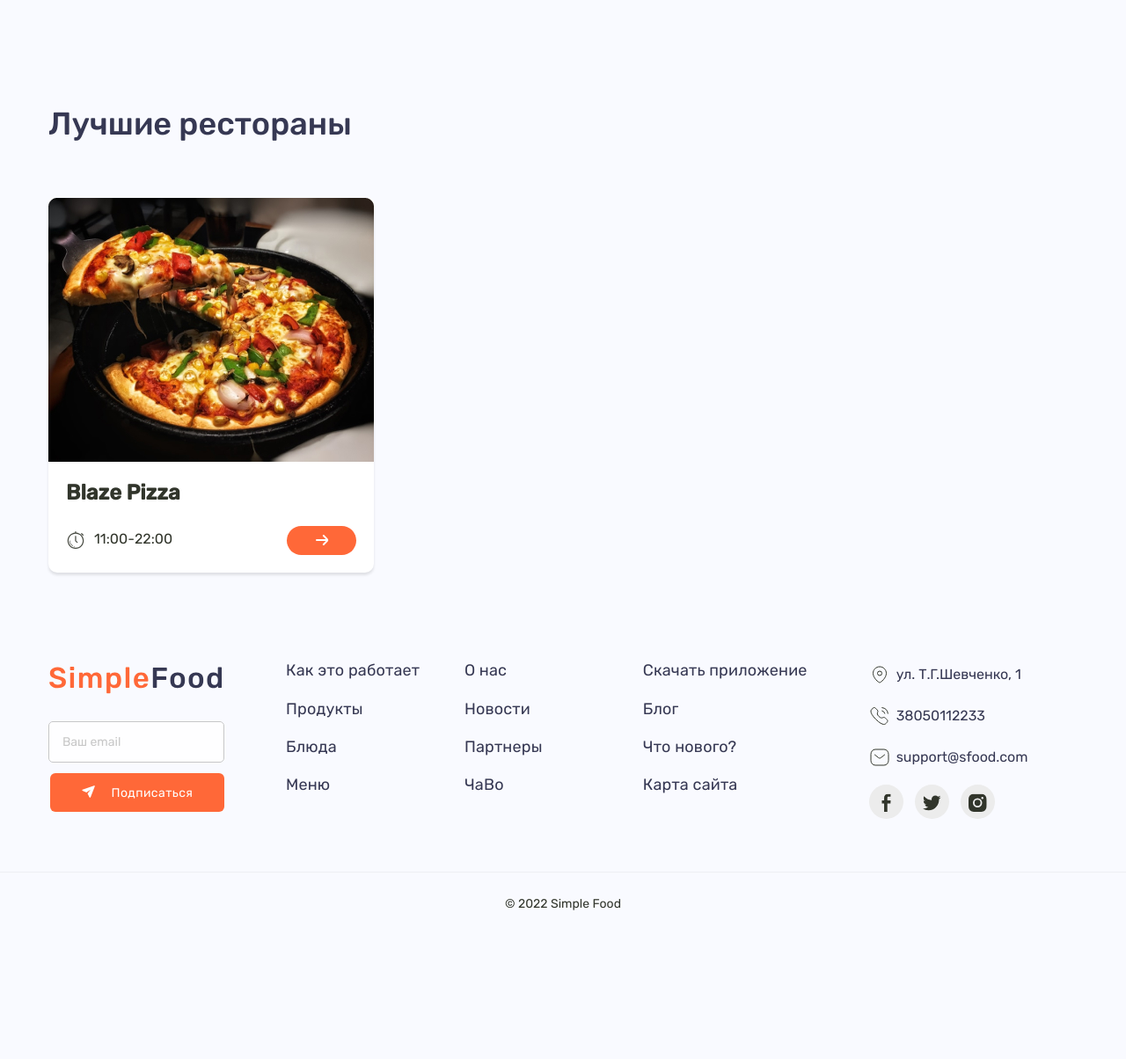
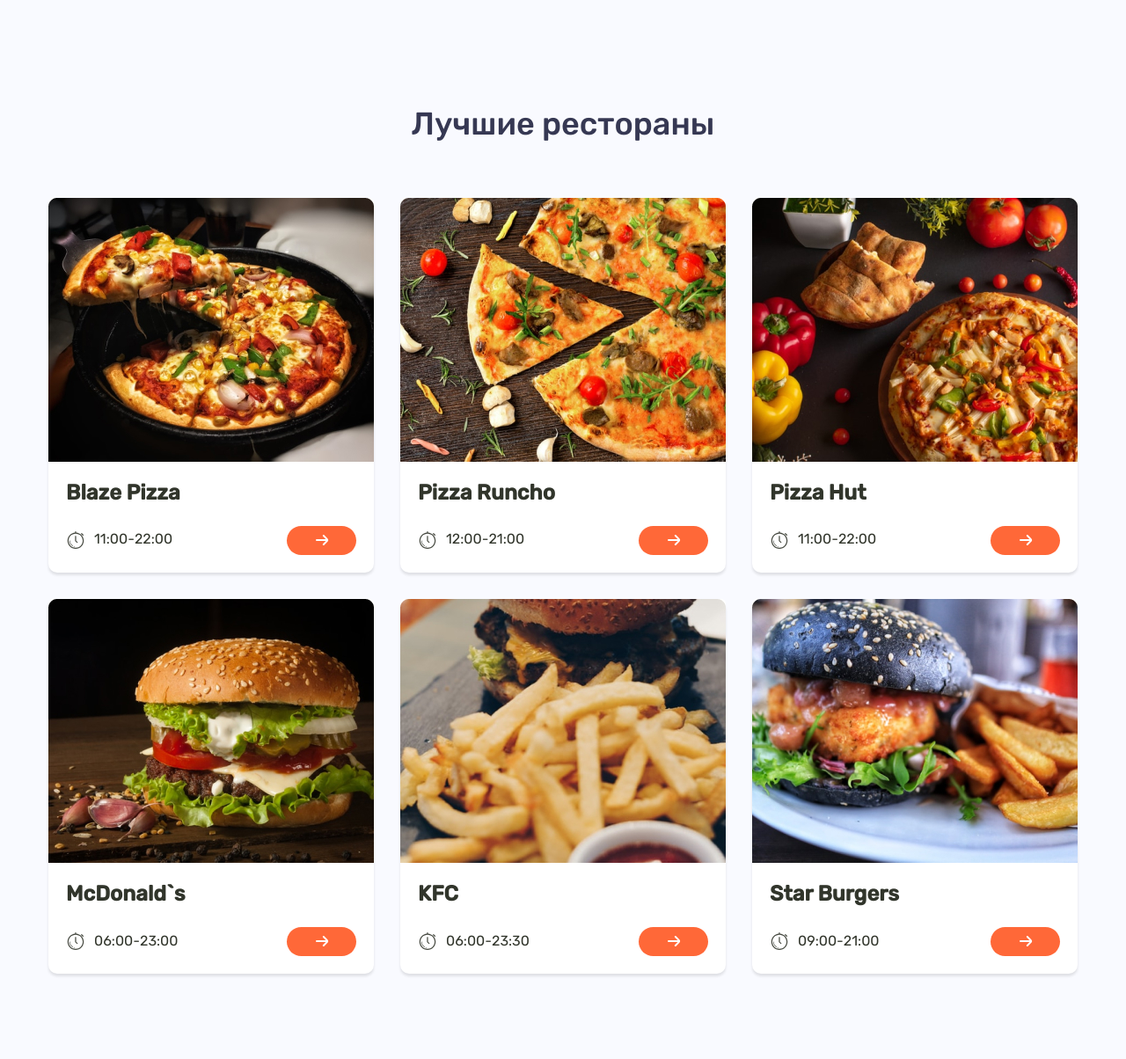
Before and after one commit to marit970/simple-food, a website: page app/index.html in a window 1280 px wide. Shown: the part 2652-3856 px from the top of the page at 88% size. Before the commit the page ends 3717 px from the top, so only its background shows below. Drawn offline with nearby package versions, Linux system fonts and the light colour scheme; files that its build step writes are made by us from their sources.

Commit message:
add restaurants grid

```diff
--- a/app/index.html
+++ b/app/index.html
@@ -426,7 +426,7 @@
 
       <section class="restaurants">
         <div class="container">
-          <h2 class="title">Лучшие рестораны</h2>
+          <h2 class="title restaurants__title">Лучшие рестораны</h2>
           <ul class="restaurants__list">
             <li class="restaurants__item">
               <article class="restaurant-card">
@@ -443,6 +443,131 @@
                     <span class="restaurant-card__icon-time">
                       <time datetime="11:00">11:00</time> -
                       <time datetime="22:00">22:00</time>
+                    </span>
+                    <a class="primary-button restaurant-card__button" href="#">
+                      <svg class="restaurant-card__button-icon">
+                        <use xlink:href="images/sprite.svg#icon-arrow"></use>
+                      </svg>
+                    </a>
+                  </div>
+                </div>
+              </article>
+            </li>
+            <li class="restaurants__item">
+              <article class="restaurant-card">
+                <img
+                  class="restaurant-card__image"
+                  src="./images/restaurants/pizza2.jpg"
+                  alt="Фотография приготовленной пиццы"
+                  width="370"
+                  height="300"
+                />
+                <div class="restaurant-card__content">
+                  <h3 class="restaurant-card__title">Pizza Runcho</h3>
+                  <div class="restaurant-card__inner">
+                    <span class="restaurant-card__icon-time">
+                      <time datetime="12:00">12:00</time> -
+                      <time datetime="21:00">21:00</time>
+                    </span>
+                    <a class="primary-button restaurant-card__button" href="#">
+                      <svg class="restaurant-card__button-icon">
+                        <use xlink:href="images/sprite.svg#icon-arrow"></use>
+                      </svg>
+                    </a>
+                  </div>
+                </div>
+              </article>
+            </li>
+            <li class="restaurants__item">
+              <article class="restaurant-card">
+                <img
+                  class="restaurant-card__image"
+                  src="./images/restaurants/pizza3.jpg"
+                  alt="Фотография приготовленной пиццы"
+                  width="370"
+                  height="300"
+                />
+                <div class="restaurant-card__content">
+                  <h3 class="restaurant-card__title">Pizza Hut</h3>
+                  <div class="restaurant-card__inner">
+                    <span class="restaurant-card__icon-time">
+                      <time datetime="11:00">11:00</time> -
+                      <time datetime="22:00">22:00</time>
+                    </span>
+                    <a class="primary-button restaurant-card__button" href="#">
+                      <svg class="restaurant-card__button-icon">
+                        <use xlink:href="images/sprite.svg#icon-arrow"></use>
+                      </svg>
+                    </a>
+                  </div>
+                </div>
+              </article>
+            </li>
+            <li class="restaurants__item">
+              <article class="restaurant-card">
+                <img
+                  class="restaurant-card__image"
+                  src="./images/restaurants/pizza4.jpg"
+                  alt="Фотография приготовленной пиццы"
+                  width="370"
+                  height="300"
+                />
+                <div class="restaurant-card__content">
+                  <h3 class="restaurant-card__title">McDonald`s</h3>
+                  <div class="restaurant-card__inner">
+                    <span class="restaurant-card__icon-time">
+                      <time datetime="06:00">06:00</time> -
+                      <time datetime="23:00">23:00</time>
+                    </span>
+                    <a class="primary-button restaurant-card__button" href="#">
+                      <svg class="restaurant-card__button-icon">
+                        <use xlink:href="images/sprite.svg#icon-arrow"></use>
+                      </svg>
+                    </a>
+                  </div>
+                </div>
+              </article>
+            </li>
+            <li class="restaurants__item">
+              <article class="restaurant-card">
+                <img
+                  class="restaurant-card__image"
+                  src="./images/restaurants/pizza5.jpg"
+                  alt="Фотография приготовленной пиццы"
+                  width="370"
+                  height="300"
+                />
+                <div class="restaurant-card__content">
+                  <h3 class="restaurant-card__title">KFC</h3>
+                  <div class="restaurant-card__inner">
+                    <span class="restaurant-card__icon-time">
+                      <time datetime="06:00">06:00</time> -
+                      <time datetime="23:30">23:30</time>
+                    </span>
+                    <a class="primary-button restaurant-card__button" href="#">
+                      <svg class="restaurant-card__button-icon">
+                        <use xlink:href="images/sprite.svg#icon-arrow"></use>
+                      </svg>
+                    </a>
+                  </div>
+                </div>
+              </article>
+            </li>
+            <li class="restaurants__item">
+              <article class="restaurant-card">
+                <img
+                  class="restaurant-card__image"
+                  src="./images/restaurants/pizza6.jpg"
+                  alt="Фотография приготовленной пиццы"
+                  width="370"
+                  height="300"
+                />
+                <div class="restaurant-card__content">
+                  <h3 class="restaurant-card__title">Star Burgers</h3>
+                  <div class="restaurant-card__inner">
+                    <span class="restaurant-card__icon-time">
+                      <time datetime="09:00">09:00</time> -
+                      <time datetime="21:00">21:00</time>
                     </span>
                     <a class="primary-button restaurant-card__button" href="#">
                       <svg class="restaurant-card__button-icon">
--- a/app/scss/style.scss
+++ b/app/scss/style.scss
@@ -564,6 +564,16 @@
 
 .restaurants {
   padding: $sectionMargin 0;
+
+  &__title {
+    text-align: center;
+  }
+
+  &__list {
+    display: grid;
+    grid-template-columns: repeat(3, 1fr);
+    gap: 30px;
+  }
 }
 
 .footer {
```
